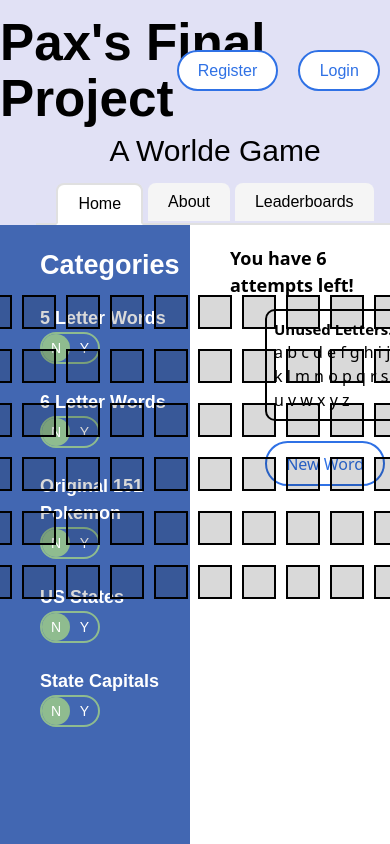
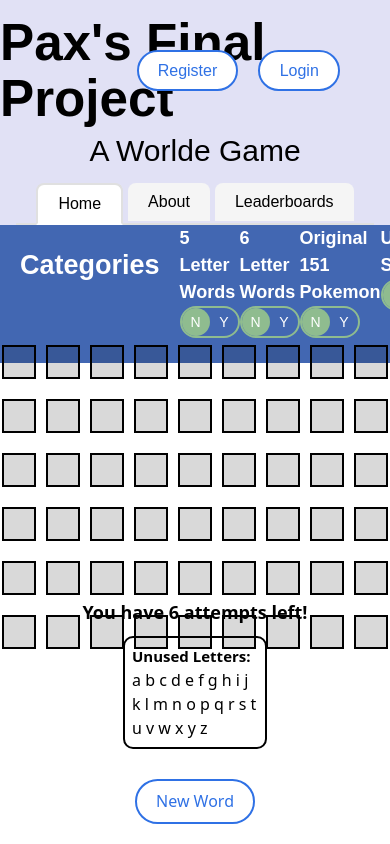
Before and after one commit to paxhuckstep/final_project_frontend, a React (Vite) app: page / in a window 390 px wide. Shown: the top 844 px of the page. Built offline with nearby package versions, Linux system fonts and the light colour scheme; no server answers.

Commit message:
tablet sized css styling

```diff
--- a/src/components/App/App.css
+++ b/src/components/App/App.css
@@ -17,3 +17,8 @@
     width: 100vw;
     /* margin-top: 50px; */
   }
+  @media screen and (max-width: 800px) {
+    .app__body {
+ padding: 0;
+    }
+  }
--- a/src/components/Grid/Grid.css
+++ b/src/components/Grid/Grid.css
@@ -24,3 +24,9 @@
   text-align: center;
   font-size: 20px;
 }
+
+@media screen and (max-width: 800px) {
+  .grid {
+    margin-top: 120px;
+  }
+}
--- a/src/components/Home/Home.css
+++ b/src/components/Home/Home.css
@@ -23,3 +23,12 @@
   width: 100%;
   padding: 0 1rem;
 } */
+
+@media screen and (max-width: 800px) {
+.home{
+    width: 100vw;
+    flex-direction: column;
+    /* justify-content: space-between; */
+    align-items: center;
+    }
+  }
--- a/src/components/HomeRight/HomeRight.css
+++ b/src/components/HomeRight/HomeRight.css
@@ -51,15 +51,15 @@
 
 @media screen and (max-width: 1768px) {
   .home-right {
-    margin-right: 50px;  /* Reduced from 200px */
+    margin-right: 50px; /* Reduced from 200px */
   }
 
   .home-right__letters-container {
-    width: 160px;  /* Reduced from 205px */
+    width: 160px; /* Reduced from 205px */
   }
 
   .home-right__letters {
-    width: 155px;  /* Reduced from 200px */
+    width: 155px; /* Reduced from 200px */
   }
 }
 
@@ -71,15 +71,31 @@
     font-weight: 600;
   }
   .home-right__letters-container {
-    width: 140px;  /* Reduced from 205px */
+    width: 140px; /* Reduced from 205px */
     margin-left: 35px;
   }
   .home-right__letters {
-    width: 125px;  /* Reduced from 200px */
+    width: 125px; /* Reduced from 200px */
   }
   .home-right__reset-button {
     margin: 20px 0 0 35px;
   }
+}
+@media screen and (max-width: 800px) {
+  .home-right {
+    padding: 0;
+    margin: 0;
+    background-color: white;
+    width: 100vw;
+    display: flex;
+    flex-direction: column;
+    align-items: center;
+  }
+.home-right__letters-container{
+  margin: 10px auto;
+}
 
-
+  .home-right__reset-button{
+    margin: 20px auto;
+  }
 }
--- a/src/components/SideBar/SideBar.css
+++ b/src/components/SideBar/SideBar.css
@@ -2,7 +2,7 @@
   width: 250px;
   margin-right: 20px;
   /* background-color:#8FBC8F; */
-    background-color: #4267B2;
+  background-color: #4267b2;
   flex-shrink: 0;
   color: black;
   font-family: sans-serif;
@@ -18,9 +18,23 @@
 }
 
 @media screen and (max-width: 1100px) {
-.sidebar{
+  .sidebar {
     width: 150px;
     margin-right: 40px;
     padding: 0 0 0 40px;
   }
 }
+
+@media screen and (max-width: 800px) {
+  .sidebar {
+    /* margin: -20px -20px px -20px; */
+    margin: 0;
+    width: 100vw;
+    display: flex;
+    justify-content: space-between;
+  }
+
+  .sidebar__title {
+    margin: 20px 20px 0 0;
+  }
+}
--- a/src/components/SideBar/SideBar.jsx
+++ b/src/components/SideBar/SideBar.jsx
@@ -26,6 +26,7 @@ function SideBar({ addCategory, removeCategory }) {
   }, []);
   return (
     <div className="sidebar">
+
       <h3 className="sidebar__title">Categories</h3>
       <ToggleSwitch
         categoryTitle={"5 Letter Words"}
--- a/src/components/ToggleSwitch/ToggleSwitch.css
+++ b/src/components/ToggleSwitch/ToggleSwitch.css
@@ -69,3 +69,8 @@
 .toggle-switch:hover {
   border: 2px solid black;
 }
+/* @media screen and (max-width: 800px) {
+  .toggle-switch {
+
+  }
+} */
--- a/src/components/ToggleSwitch/ToggleSwitch.jsx
+++ b/src/components/ToggleSwitch/ToggleSwitch.jsx
@@ -21,6 +21,7 @@ function ToggleSwitch({
   };
   return (
     <>
+    <div className="toggle-switch">
       <p className="toggle-switch__title">{categoryTitle}</p>
       <label className="toggle-switch__switch">
         <input
@@ -33,6 +34,7 @@ function ToggleSwitch({
         <span className="toggle-switch__text toggle-switch__text_N">N</span>
         <span className="toggle-switch__text toggle-switch__text_Y">Y</span>
       </label>
+      </div>
     </>
   );
 }
```
Lines whose indentation alone changed are shown as unchanged.
